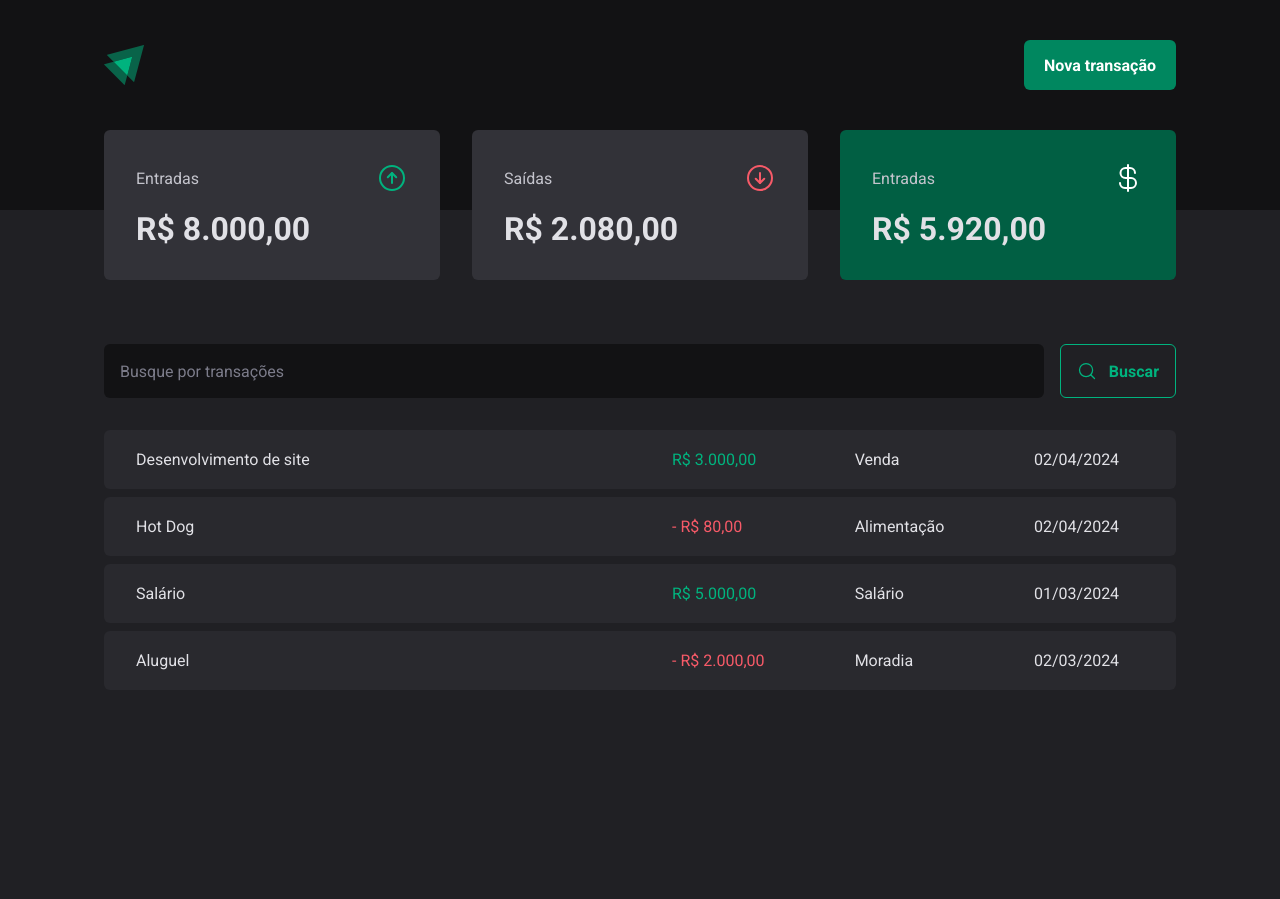
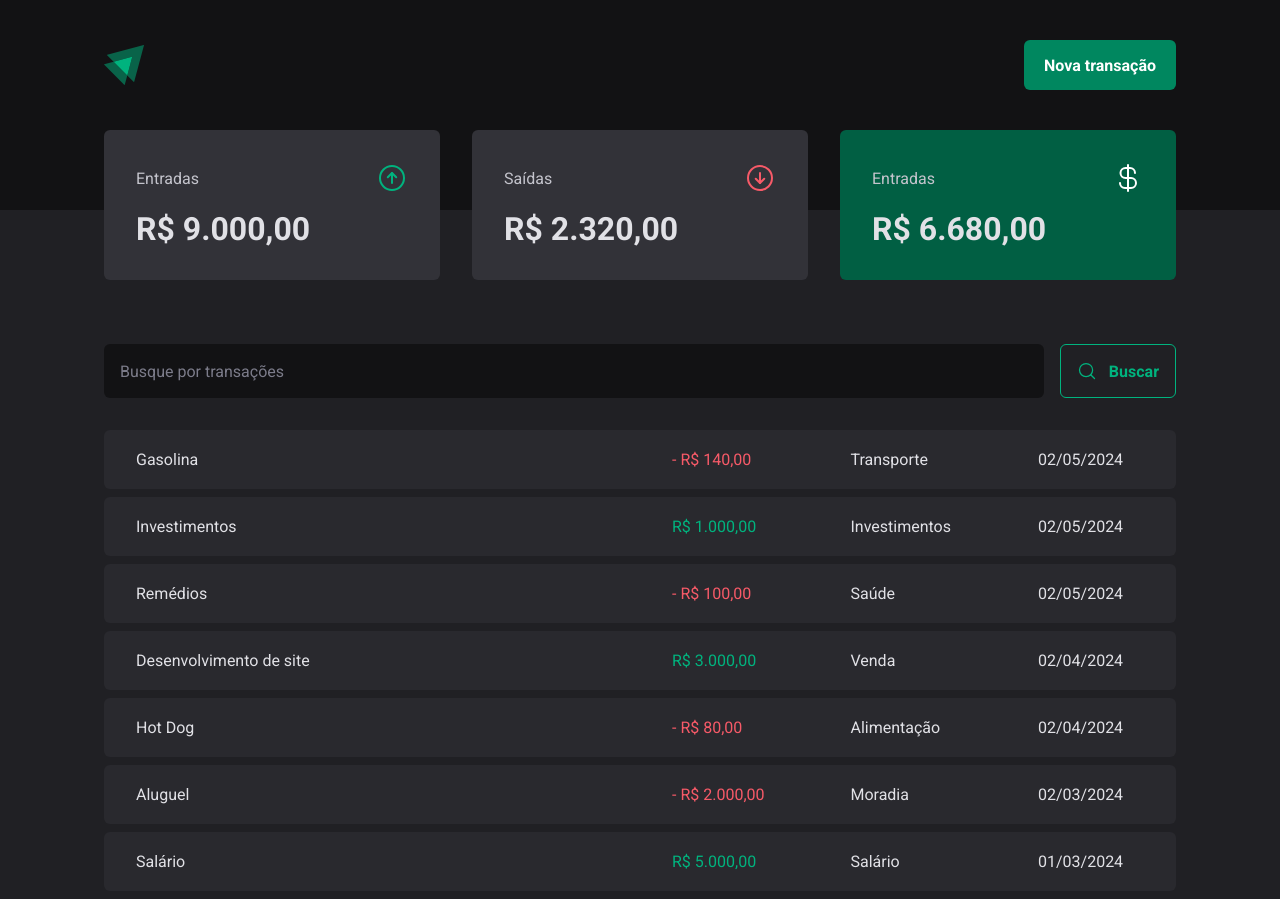
Before and after one commit to phcbarros/one-react, a React (Vite) app in the folder 03-dt-money/: page / in a window 1280 px wide. Before the commit the page ends 800 px from the top, so only its background shows below. Built offline with nearby package versions, Linux system fonts and the light colour scheme; data requests are answered from the project's data file.

Commit message:
Consumo de API e performance ReactJS - 02 - Criando nova transação

```diff
--- a/03-dt-money/server.json
+++ b/03-dt-money/server.json
@@ -31,6 +31,30 @@
       "category": "Moradia",
       "price": 2000,
       "createdAt": "2024-03-02T16:52:53.062Z"
+    },
+    {
+      "description": "Remédios",
+      "price": 100,
+      "category": "Saúde",
+      "type": "outcome",
+      "createdAt": "2024-05-02T20:51:21.311Z",
+      "id": 5
+    },
+    {
+      "description": "Investimentos",
+      "price": 1000,
+      "category": "Investimentos",
+      "type": "income",
+      "createdAt": "2024-05-02T21:00:54.987Z",
+      "id": 6
+    },
+    {
+      "description": "Gasolina",
+      "price": 140,
+      "category": "Transporte",
+      "type": "outcome",
+      "createdAt": "2024-05-02T21:10:14.891Z",
+      "id": 7
     }
   ]
 }
--- a/03-dt-money/src/components/NewTransactionModal/index.tsx
+++ b/03-dt-money/src/components/NewTransactionModal/index.tsx
@@ -1,8 +1,10 @@
 import {zodResolver} from '@hookform/resolvers/zod'
 import * as Dialog from '@radix-ui/react-dialog'
 import {ArrowCircleDown, ArrowCircleUp, X} from 'phosphor-react'
+import {useContext} from 'react'
 import {Controller, useForm} from 'react-hook-form'
 import * as z from 'zod'
+import {TransactionsContext} from '../../contexts/TransactionsContext'
 import {
   CloseButton,
   Content,
@@ -21,17 +23,19 @@ const newTransactionFormSchema = z.object({
 type NewTransactionFormInputs = z.infer<typeof newTransactionFormSchema>
 
 export function NewTransactionModal() {
+  const {createTransaction} = useContext(TransactionsContext)
+
   /**
    * Para componentes não padrões do HTML é necessário usar a abordagem de componentes controlados (controlled components)
    * Nesse caso é necessário usar o control e o componente Controller do React Hook Form
    * A propriedade field contém todas as informações do input e onChange contém a função de atualização e value
    */
-
   const {
     control,
     register,
     handleSubmit,
     formState: {isSubmitting},
+    reset,
   } = useForm<NewTransactionFormInputs>({
     defaultValues: {
       type: 'income',
@@ -41,7 +45,11 @@ export function NewTransactionModal() {
 
   async function handleCreateNewTransaction(data: NewTransactionFormInputs) {
     await new Promise((resolve) => setTimeout(resolve, 1000))
-    console.log(data)
+    const {description, price, category, type} = data
+
+    await createTransaction({description, price, category, type})
+
+    reset()
   }
 
   return (
--- a/03-dt-money/src/contexts/TransactionsContext.tsx
+++ b/03-dt-money/src/contexts/TransactionsContext.tsx
@@ -17,9 +17,17 @@ export interface Transaction {
   createdAt: string
 }
 
+interface CreateTransactionInput {
+  description: string
+  price: number
+  category: string
+  type: 'income' | 'outcome'
+}
+
 interface TransactionsContextType {
   transactions: Transaction[]
   loadTransactions: (query?: string) => Promise<void>
+  createTransaction: (data: CreateTransactionInput) => Promise<void>
 }
 
 export const TransactionsContext = createContext({} as TransactionsContextType)
@@ -36,12 +44,30 @@ export function TransactionsContextProvider({
   const loadTransactions = useCallback(async (query?: string) => {
     const response = await api.get<Transaction[]>('transactions', {
       params: {
+        _sort: 'createdAt',
+        _order: 'desc',
         q: query,
       },
     })
-    console.log(response.data)
     setTransactions(response.data)
   }, [])
+
+  const createTransaction = useCallback(
+    async (data: CreateTransactionInput) => {
+      const {description, price, category, type} = data
+
+      const response = await api.post<Transaction>('/transactions', {
+        description,
+        price,
+        category,
+        type,
+        createdAt: new Date(),
+      })
+
+      setTransactions((state) => [response.data, ...state])
+    },
+    [],
+  )
 
   useEffect(() => {
     loadTransactions()
@@ -51,8 +77,9 @@ export function TransactionsContextProvider({
     () => ({
       transactions,
       loadTransactions,
+      createTransaction,
     }),
-    [transactions, loadTransactions],
+    [transactions, loadTransactions, createTransaction],
   )
 
   return (
```
